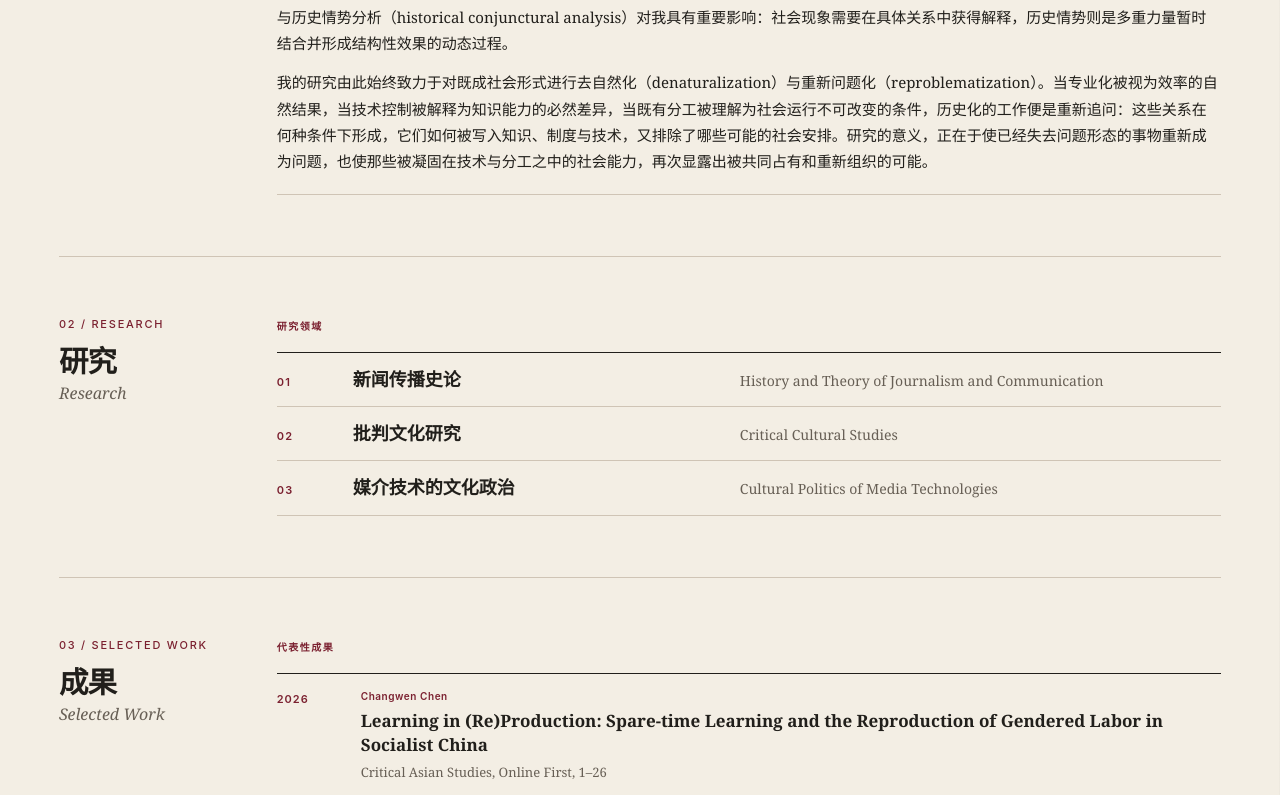
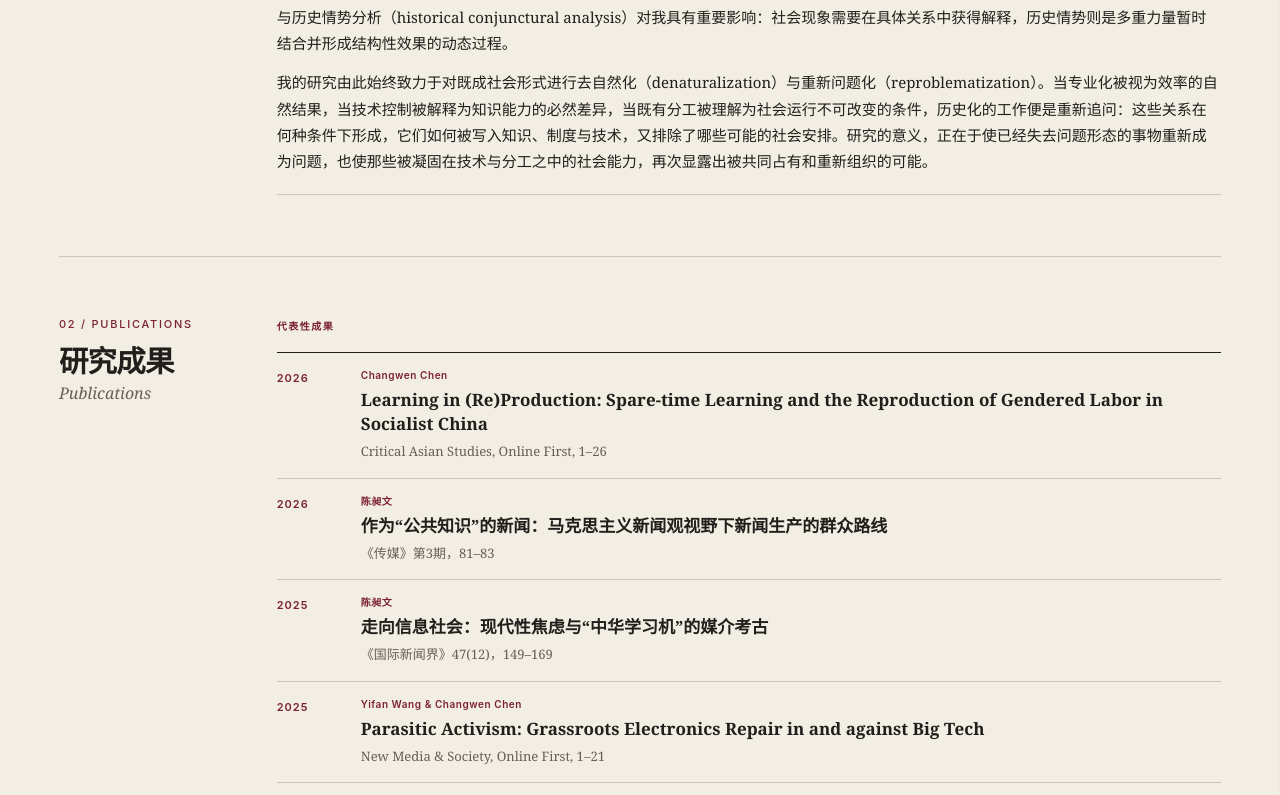
Before and after one commit to cklasd/changwen-chen-academic-homepage, a Next.js app: page / in a window 1280 px wide. Shown: the part 2002-2797 px from the top of the page. Built offline with nearby package versions, Linux system fonts and the light colour scheme.

Commit message:
Remove redundant research areas section

```diff
--- a/app/LegacyHome.tsx
+++ b/app/LegacyHome.tsx
@@ -8,11 +8,9 @@ const copy = {
   zh: {
     home: "首页",
     about: "简介",
-    research: "研究",
-    work: "成果",
+    work: "研究成果",
     teaching: "教学",
     profileLabel: "个人研究自述",
-    areas: "研究领域",
     workLabel: "代表性成果",
     courses: "开设课程",
     scholar: "查看谷歌学术",
@@ -21,11 +19,9 @@ const copy = {
   en: {
     home: "Home",
     about: "About",
-    research: "Research",
     work: "Publications",
     teaching: "Teaching",
     profileLabel: "Research Statement",
-    areas: "Research Areas",
     workLabel: "Selected Publications",
     courses: "Courses Taught",
     scholar: "View Google Scholar",
@@ -36,8 +32,7 @@ const copy = {
 const navItems = [
   { id: "home", zh: "首页", en: "Home" },
   { id: "about", zh: "简介", en: "About" },
-  { id: "research", zh: "研究", en: "Research" },
-  { id: "work", zh: "成果", en: "Publications" },
+  { id: "work", zh: "研究成果", en: "Publications" },
   { id: "teaching", zh: "教学", en: "Teaching" },
 ] as const;
 
@@ -234,22 +229,8 @@ export default function Home() {
           </div>
         </section>
 
-        <section className="editorial-section research-section" id="research" aria-labelledby="research-title">
-          <SectionTitle number="02 / RESEARCH" id="research-title" primary={t.research} secondary={locale === "zh" ? "Research" : "研究"} />
-          <div className="section-body">
-            <div className="areas-wrap areas-wrap--solo">
-              <p className="subsection-label">{t.areas}</p>
-              <ol className="research-list">
-                {researchAreas.map((area) => (
-                  <li key={area.en}><span className="area-primary">{area[locale]}</span><span className="area-secondary" lang={alternateLocale}>{locale === "zh" ? area.en : area.zh}</span></li>
-                ))}
-              </ol>
-            </div>
-          </div>
-        </section>
-
         <section className="editorial-section" id="work" aria-labelledby="work-title">
-          <SectionTitle number="03 / SELECTED WORK" id="work-title" primary={t.work} secondary={locale === "zh" ? "Selected Work" : "学术成果"} />
+          <SectionTitle number="02 / PUBLICATIONS" id="work-title" primary={t.work} secondary={locale === "zh" ? "Publications" : "研究成果"} />
           <div className="section-body">
             <p className="subsection-label">{t.workLabel}</p>
             <ol className="publication-list">
@@ -268,7 +249,7 @@ export default function Home() {
         </section>
 
         <section className="editorial-section" id="teaching" aria-labelledby="teaching-title">
-          <SectionTitle number="04 / TEACHING" id="teaching-title" primary={t.teaching} secondary={locale === "zh" ? "Teaching" : "教学"} />
+          <SectionTitle number="03 / TEACHING" id="teaching-title" primary={t.teaching} secondary={locale === "zh" ? "Teaching" : "教学"} />
           <div className="section-body teaching-content">
             <div className="experience-wrap experience-wrap--solo">
               <p className="subsection-label">{t.courses}</p>
```
